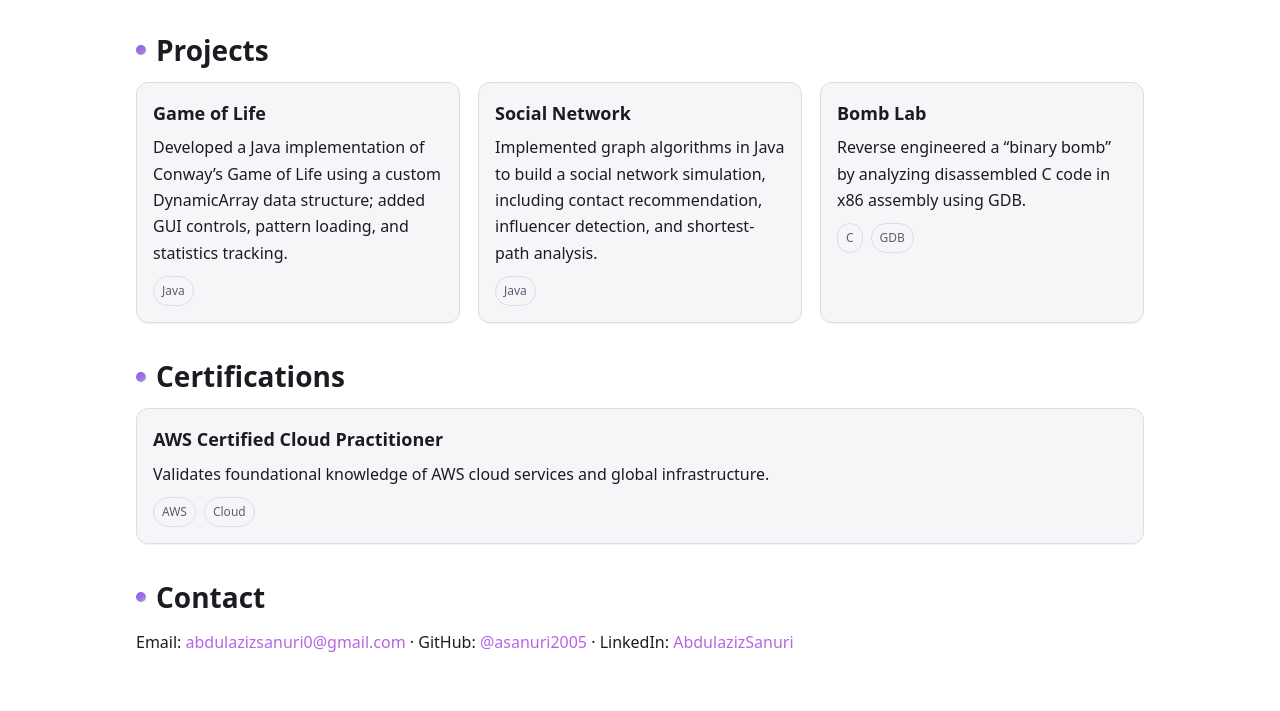
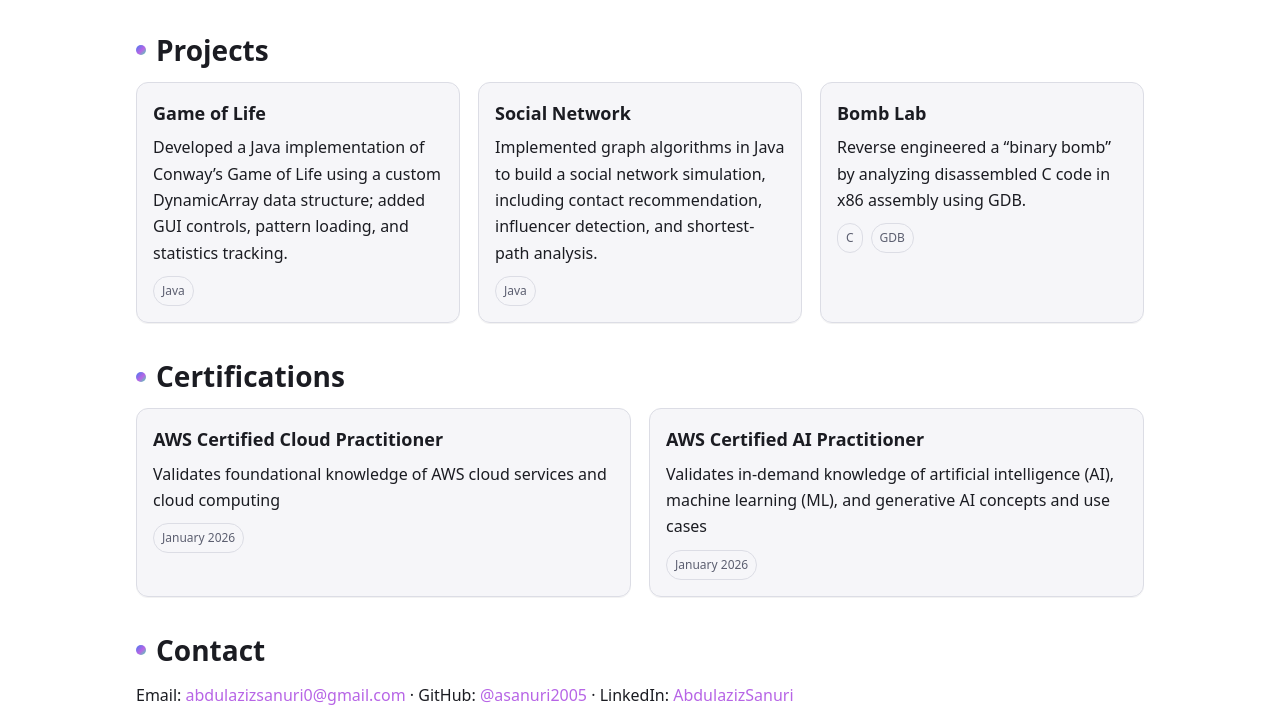
Before and after one commit to asanuri2005/AbdulazizSanuri_Portfolio, a plain HTML site: page index.html in a window 1280 px wide. Shown: the part 242-953 px from the top of the page. Drawn offline with Linux system fonts and the light colour scheme.

Commit message:
Update index.html

```diff
--- a/index.html
+++ b/index.html
@@ -64,10 +64,16 @@
     <div class="grid">
       <article class="card">
         <h3>AWS Certified Cloud Practitioner</h3>
-        <p>Validates foundational knowledge of AWS cloud services and global infrastructure.</p>
+        <p>Validates foundational knowledge of AWS cloud services and cloud computing</p>
         <p class="tags">
-          <span class="tag">AWS</span>
-          <span class="tag">Cloud</span>
+          <span class="tag">January 2026</span>
+        </p>
+      </article>
+      <article class="card">
+        <h3>AWS Certified AI Practitioner</h3>
+        <p>Validates in-demand knowledge of artificial intelligence (AI), machine learning (ML), and generative AI concepts and use cases</p>
+        <p class="tags">
+          <span class="tag">January 2026</span>
         </p>
       </article>
     </div>
```
